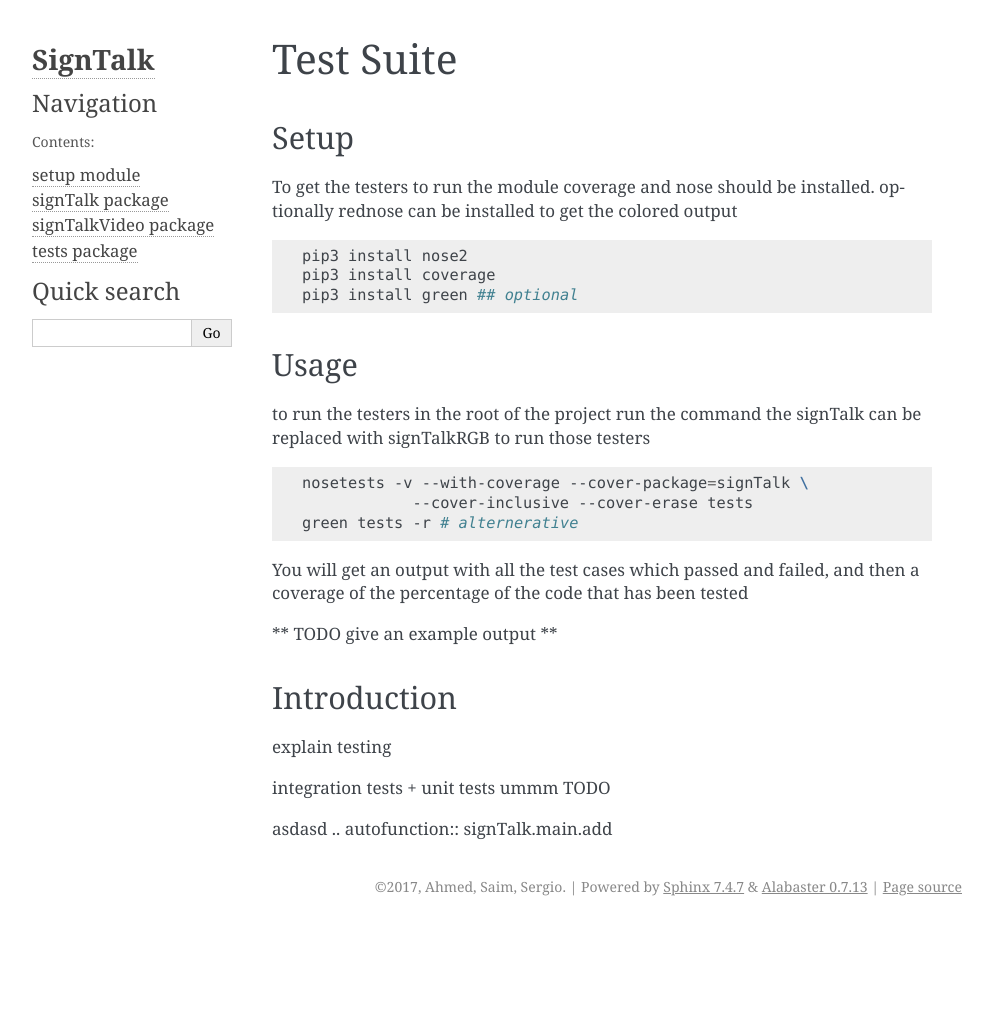
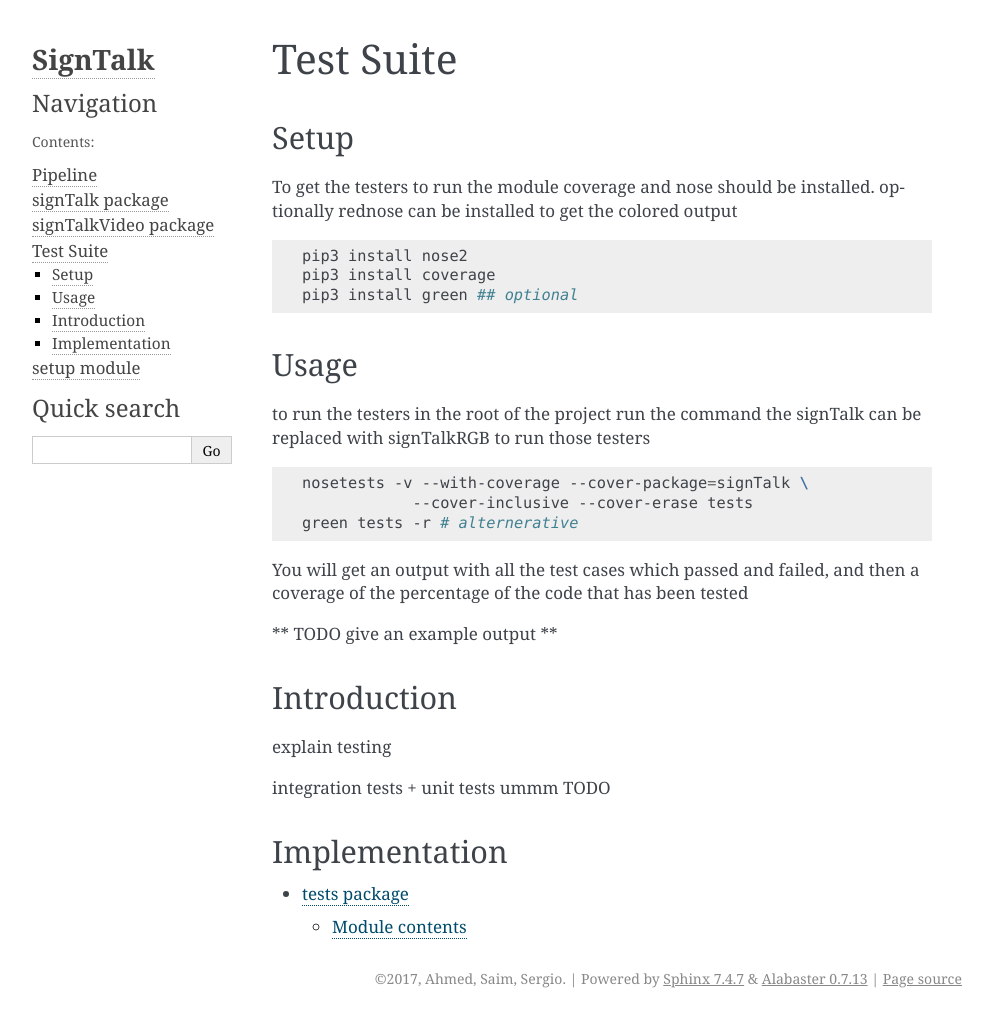
Before and after one commit to AhmedAKhan/Capstone, a Sphinx documentation site: the page built from docs/source/test_suite.rst, in a window 1280 px wide. Shown: the whole page, without its empty margins (148-1141 px from the left). Built offline with Sphinx 7.4.7, drawn with Linux system fonts in a browser that asks for light colours; before the commit the page ends 926 px from its top, so only the background shows below that.

Commit message:
now generates the test documentation

```diff
--- a/docs/source/index.rst
+++ b/docs/source/index.rst
@@ -10,10 +10,11 @@
   :maxdepth: 2
   :caption: Contents:
 
-  setup
+  pipeline
   signTalk
   signTalkVideo
-  tests
+  test_suite
+  setup
 
 
 Indices and tables
--- a/docs/source/test.rst
+++ b/docs/source/test_suite.rst
@@ -41,11 +41,9 @@
 ummm TODO
 
 
+Implementation
+==============
 
+.. toctree::
 
-
-
-.. import signTalk.main
-
-
-asdasd .. autofunction:: signTalk.main.add
+  tests.rst
```
